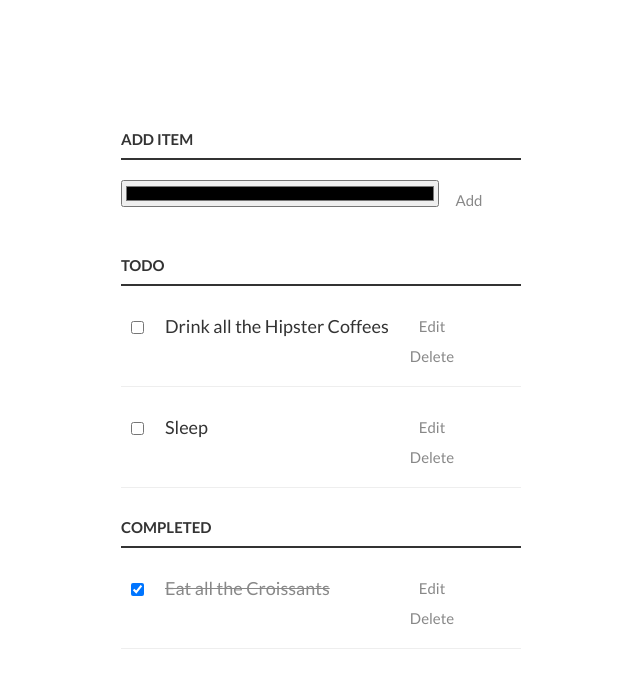
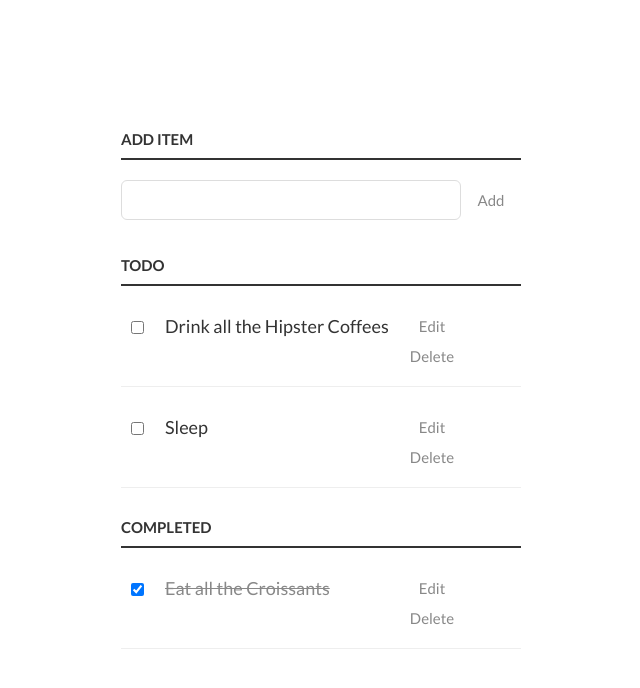
Before and after one commit to jenjwong/vanillaJSToDo, a plain HTML site: page index.html in a window 1280 px wide. Shown: the whole page, without its empty margins (319-959 px from the left). Drawn offline with Linux system fonts and the light colour scheme.

Commit message:
Updates index

```diff
--- a/index.html
+++ b/index.html
@@ -8,7 +8,7 @@
   <body>
     <div class="container">
       <p>
-        <label for="new-task">Add Item</label><input id="new-task" type="color"><button id="new-task">Add</button>
+        <label for="new-task">Add Item</label><input id="new-task" type="text"><button id="new-task">Add</button>
       </p>
       <h3>Todo</h3>
       <ul id="incomplete-tasks">
```
